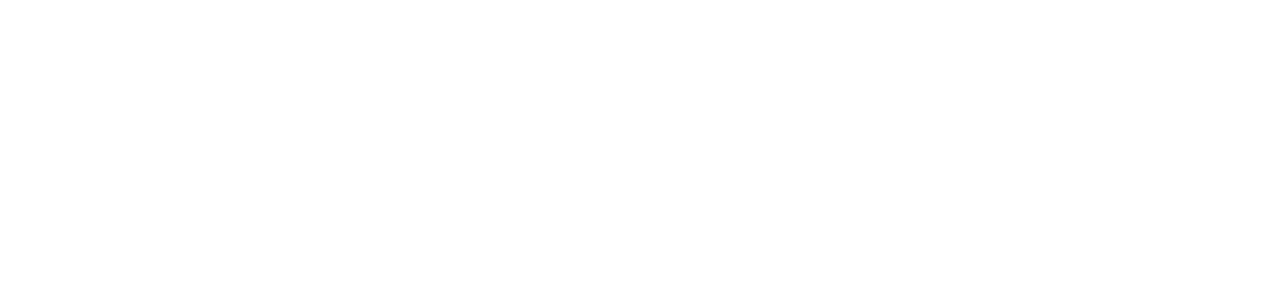
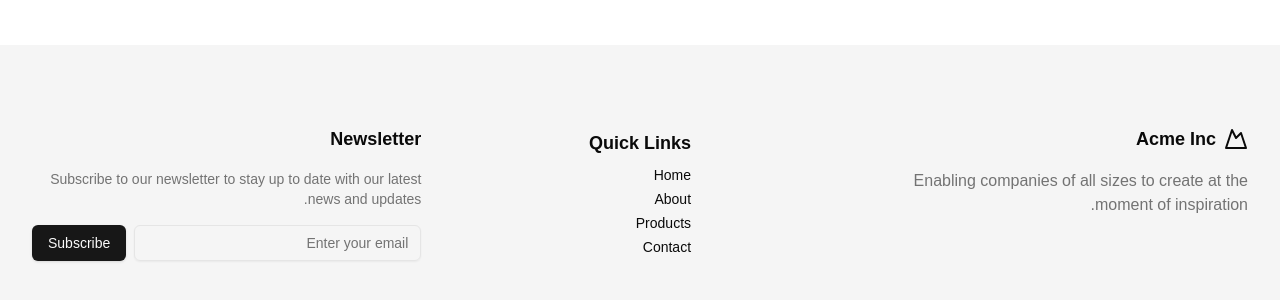
Before and after one commit to iraniangunner/componentland, a Next.js app: page / in a window 1280 px wide. Shown: the part 820-1120 px from the top of the page. Before the commit the page ends 800 px from the top, so only its background shows below. Built offline with nearby package versions, Linux system fonts and the light colour scheme.

Commit message:
footer added to project

```diff
--- a/src/app/layout.tsx
+++ b/src/app/layout.tsx
@@ -2,6 +2,7 @@ import type { Metadata } from "next";
 import localFont from "next/font/local";
 import "./globals.css";
 import Navbar from "@/components/navbar";
+import Footer from "@/components/footer";
 
 const geistSans = localFont({
   src: "./fonts/GeistVF.woff",
@@ -31,6 +32,7 @@ export default function RootLayout({
       >
         <Navbar />
         {children}
+        <Footer />
       </body>
     </html>
   );
--- a/src/app/page.tsx
+++ b/src/app/page.tsx
@@ -1,7 +1,7 @@
 
 export default function Home() {
   return (
-    <section className="bg-white dark:bg-gray-900">
+    <section className="bg-white dark:bg-gray-900 min-h-[100vh]">
       <div className="py-8 px-4 mx-auto max-w-screen-md text-center lg:py-16 lg:px-12">
         <svg
           className="mx-auto mb-4 w-10 h-10 text-gray-400"
--- /dev/null
+++ b/src/components/footer.tsx
@@ -0,0 +1,115 @@
+/**
+ * v0 by Vercel.
+ * @see https://v0.dev/t/035aszaNt9A
+ * Documentation: https://v0.dev/docs#integrating-generated-code-into-your-nextjs-app
+ */
+import Link from "next/link";
+import { Input } from "@/components/ui/input";
+import { Button } from "@/components/ui/button";
+
+export default function Footer() {
+  return (
+    <footer className="bg-muted py-12 px-8 md:py-16 lg:py-20 flex justify-center">
+      <div className="container grid grid-cols-1 gap-6 md:grid-cols-2 lg:grid-cols-3">
+        <div className="flex flex-col items-start gap-4">
+          <Link href="#" className="flex items-center gap-2" prefetch={false}>
+            <MountainIcon className="h-6 w-6" />
+            <span className="text-lg font-bold">Acme Inc</span>
+          </Link>
+          <p className="text-muted-foreground">
+            Enabling companies of all sizes to create at the moment of
+            inspiration.
+          </p>
+        </div>
+
+        <div className="lg:flex lg:justify-center lg:items-center">
+          <div className="grid gap-2">
+            <h4 className="text-lg font-semibold">Quick Links</h4>
+            <nav className="flex flex-col items-start gap-1">
+              <Link
+                href="#"
+                className="text-sm hover:underline"
+                prefetch={false}
+              >
+                Home
+              </Link>
+              <Link
+                href="#"
+                className="text-sm hover:underline"
+                prefetch={false}
+              >
+                About
+              </Link>
+              <Link
+                href="#"
+                className="text-sm hover:underline"
+                prefetch={false}
+              >
+                Products
+              </Link>
+              <Link
+                href="#"
+                className="text-sm hover:underline"
+                prefetch={false}
+              >
+                Contact
+              </Link>
+            </nav>
+          </div>
+        </div>
+
+        {/* <div className="grid gap-2">
+          <h4 className="text-lg font-semibold">Resources</h4>
+          <nav className="grid gap-1">
+            <Link href="#" className="text-sm hover:underline" prefetch={false}>
+              Blog
+            </Link>
+            <Link href="#" className="text-sm hover:underline" prefetch={false}>
+              Documentation
+            </Link>
+            <Link href="#" className="text-sm hover:underline" prefetch={false}>
+              Support
+            </Link>
+            <Link href="#" className="text-sm hover:underline" prefetch={false}>
+              FAQs
+            </Link>
+          </nav>
+        </div> */}
+        <div className="grid gap-4">
+          <h4 className="text-lg font-semibold">Newsletter</h4>
+          <p className="text-sm text-muted-foreground">
+            Subscribe to our newsletter to stay up to date with our latest news
+            and updates.
+          </p>
+          <form className="flex gap-2">
+            <Input
+              type="email"
+              placeholder="Enter your email"
+              className="flex-1"
+            />
+            <Button type="submit">Subscribe</Button>
+          </form>
+        </div>
+      </div>
+    </footer>
+  );
+}
+
+function MountainIcon(props: any) {
+  return (
+    <svg
+      {...props}
+      xmlns="http://www.w3.org/2000/svg"
+      width="24"
+      height="24"
+      viewBox="0 0 24 24"
+      fill="none"
+      stroke="currentColor"
+      strokeWidth="2"
+      strokeLinecap="round"
+      strokeLinejoin="round"
+    >
+      <path d="m8 3 4 8 5-5 5 15H2L8 3z" />
+    </svg>
+  );
+}
```
